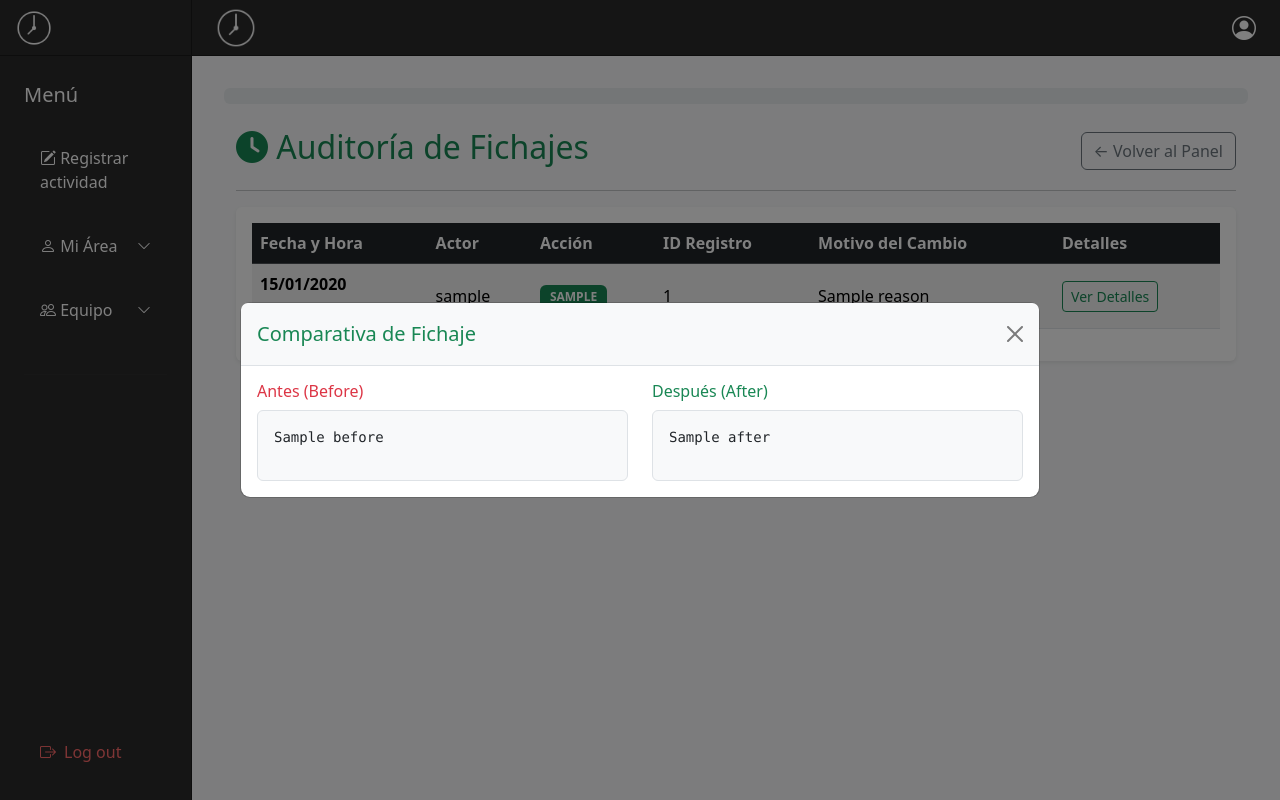
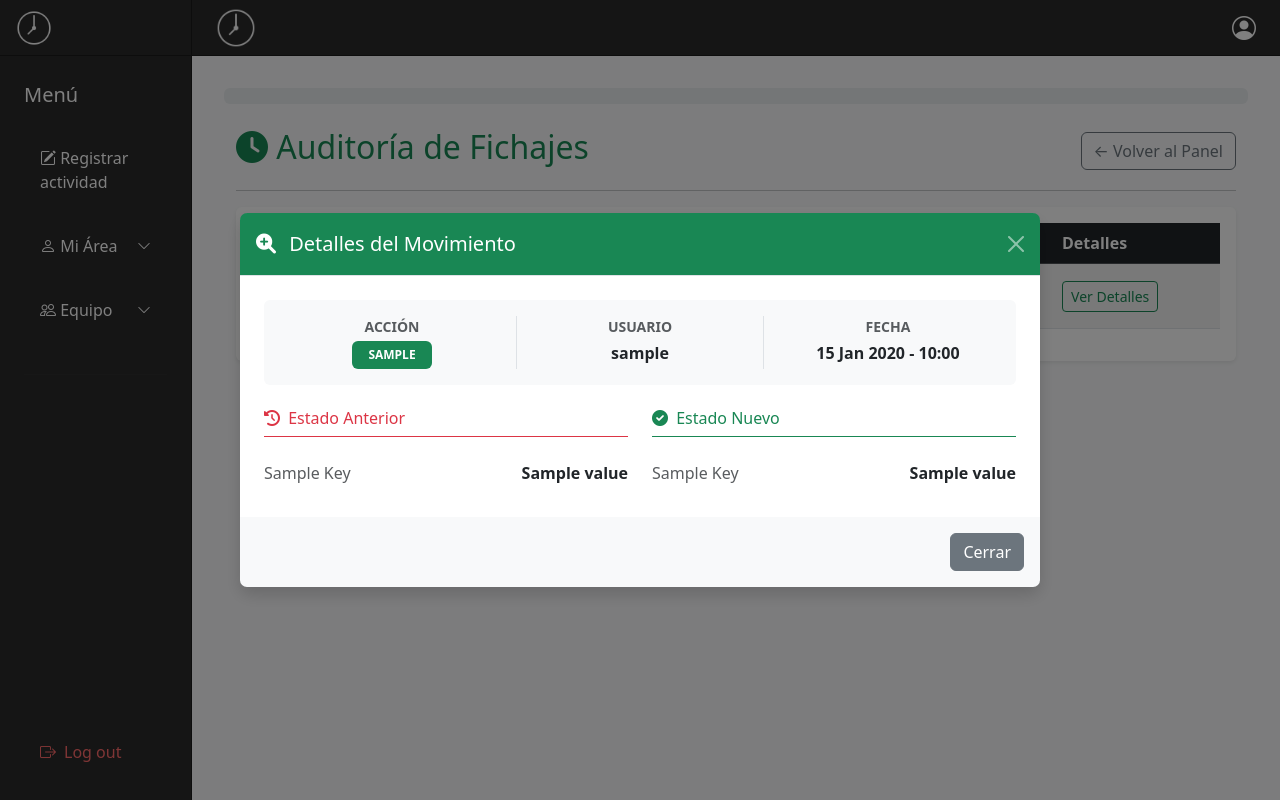
Before and after one commit to mArteagaRamos/ControlHorario, a Django app: template templates/audit/audit_fichajes.html in a window 1280 px wide, after a click on "Ver Detalles". Run offline with Django 4.2, Linux system fonts and the light colour scheme; the template is opened without the code that fills it: most values are stand-ins (such as "Sample title", 1, 10 or a date in 2020); data that the repository does not hold is empty; some libraries are stand-ins or nearby versions.

Commit message:
Modal entendible (json) audit registros

```diff
--- a/templates/audit/audit_fichajes.html
+++ b/templates/audit/audit_fichajes.html
@@ -45,26 +45,77 @@
 {% for log in logs %}
 <div class="modal fade" id="modalDetalle{{ log.id }}" tabindex="-1" aria-hidden="true">
   <div class="modal-dialog modal-lg modal-dialog-centered">
-    <div class="modal-content">
-      <div class="modal-header bg-light">
-        <h5 class="modal-title text-success">Comparativa de Fichaje</h5>
-        <button type="button" class="btn-close" data-bs-dismiss="modal" aria-label="Close"></button>
+    <div class="modal-content border-0 shadow">
+      <div class="modal-header bg-success text-white">
+        <h5 class="modal-title"><i class="fas fa-search-plus me-2"></i> Detalles del Movimiento</h5>
+        <button type="button" class="btn-close btn-close-white" data-bs-dismiss="modal" aria-label="Close"></button>
       </div>
-      <div class="modal-body">
-        <div class="row">
-            <div class="col-md-6">
-                <h6 class="text-danger">Antes (Before)</h6>
-                <div class="bg-light p-3 border rounded" style="max-height: 300px; overflow-y: auto;">
-                    <pre><code>{{ log.before|pprint|default:"N/A" }}</code></pre>
-                </div>
-            </div>
-            <div class="col-md-6">
-                <h6 class="text-success">Después (After)</h6>
-                <div class="bg-light p-3 border rounded" style="max-height: 300px; overflow-y: auto;">
-                    <pre><code>{{ log.after|pprint|default:"N/A" }}</code></pre>
+      <div class="modal-body p-4">
+
+        <div class="card bg-light border-0 mb-4">
+            <div class="card-body">
+                <div class="row text-center">
+                    <div class="col-4">
+                        <small class="text-muted d-block text-uppercase fw-bold mb-1">Acción</small>
+                        <span class="badge bg-success px-3 py-2">{{ log.get_action_type_display|upper }}</span>
+                    </div>
+                    <div class="col-4 border-start border-end">
+                        <small class="text-muted d-block text-uppercase fw-bold mb-1">Usuario</small>
+                        <span class="fw-bold">{{ log.user.username|default:"Sistema" }}</span>
+                    </div>
+                    <div class="col-4">
+                        <small class="text-muted d-block text-uppercase fw-bold mb-1">Fecha</small>
+                        <span class="fw-bold">{{ log.timestamp|date:"d M Y - H:i" }}</span>
+                    </div>
                 </div>
             </div>
         </div>
+
+        <div class="row g-4">
+            <div class="col-md-6">
+                <h6 class="text-danger border-bottom border-danger pb-2 mb-3">
+                    <i class="fas fa-history me-1"></i> Estado Anterior
+                </h6>
+                {% if log.before %}
+                    <ul class="list-group list-group-flush">
+                        {% for key, value in log.before.items %}
+                            <li class="list-group-item bg-transparent px-0 py-2 d-flex justify-content-between align-items-center">
+                                <span class="text-muted text-capitalize">{{ key|title }}</span>
+                                <strong class="text-end text-break ms-3">{{ value|default:"-" }}</strong>
+                            </li>
+                        {% endfor %}
+                    </ul>
+                {% else %}
+                    <div class="alert alert-secondary text-center" role="alert">
+                        No existía un registro previo (Creación Nueva).
+                    </div>
+                {% endif %}
+            </div>
+
+            <div class="col-md-6">
+                <h6 class="text-success border-bottom border-success pb-2 mb-3">
+                    <i class="fas fa-check-circle me-1"></i> Estado Nuevo
+                </h6>
+                {% if log.after %}
+                    <ul class="list-group list-group-flush">
+                        {% for key, value in log.after.items %}
+                            <li class="list-group-item bg-transparent px-0 py-2 d-flex justify-content-between align-items-center">
+                                <span class="text-muted text-capitalize">{{ key|title }}</span>
+                                <strong class="text-end text-break ms-3">{{ value|default:"-" }}</strong>
+                            </li>
+                        {% endfor %}
+                    </ul>
+                {% else %}
+                    <div class="alert alert-secondary text-center" role="alert">
+                        El registro fue eliminado.
+                    </div>
+                {% endif %}
+            </div>
+        </div>
+
+      </div>
+      <div class="modal-footer bg-light">
+        <button type="button" class="btn btn-secondary" data-bs-dismiss="modal">Cerrar</button>
       </div>
     </div>
   </div>
```
